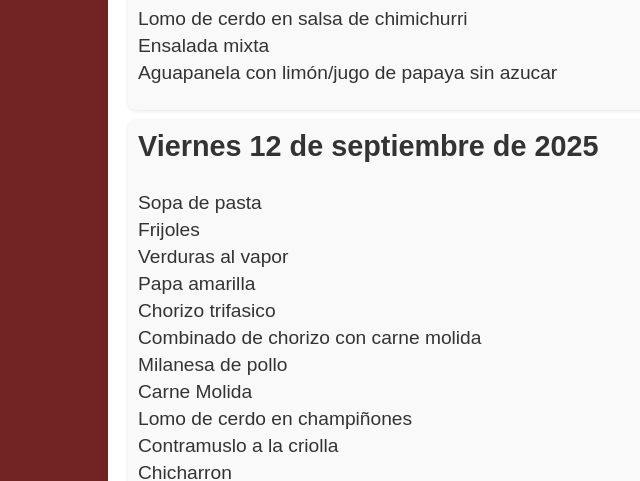
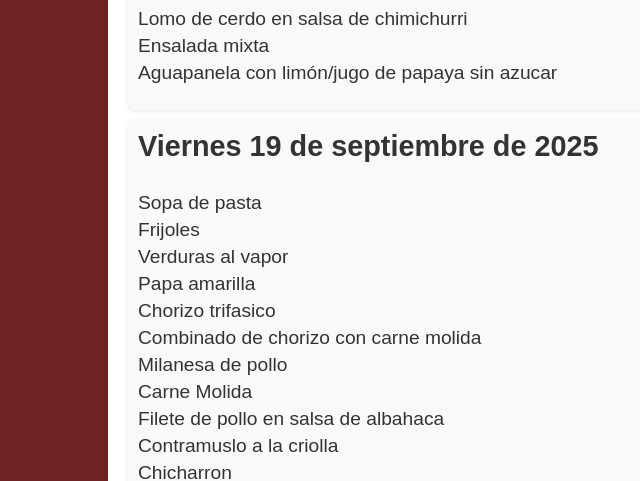
Before and after one commit to Pablosan1979/Pagina-Lago, a plain HTML site: page index.html in a window 1280 px wide. Shown: the part 1863-2344 px from the top of the page, 0-640 px from the left. Drawn offline with Linux system fonts and the light colour scheme.

Commit message:
Update index.html
Menú 19/09/2025

```diff
--- a/index.html
+++ b/index.html
@@ -89,7 +89,7 @@
       </div>
 
       <div class="menu-day">
-        <h3>Viernes 12 de septiembre de 2025</h3>
+        <h3>Viernes 19 de septiembre de 2025</h3>
         <ul>
           <li>Sopa de pasta</li>
           <li>Frijoles</li>
@@ -99,7 +99,7 @@
           <li>Combinado de chorizo con carne molida</li>
           <li>Milanesa de pollo</li>
           <li>Carne Molida</li>
-          <li>Lomo de cerdo en champiñones</li>
+          <li>Filete de pollo en salsa de albahaca</li>
           <li>Contramuslo a la criolla</li>
           <li>Chicharron</li>
           <li>Ensalada roja</li>
```
